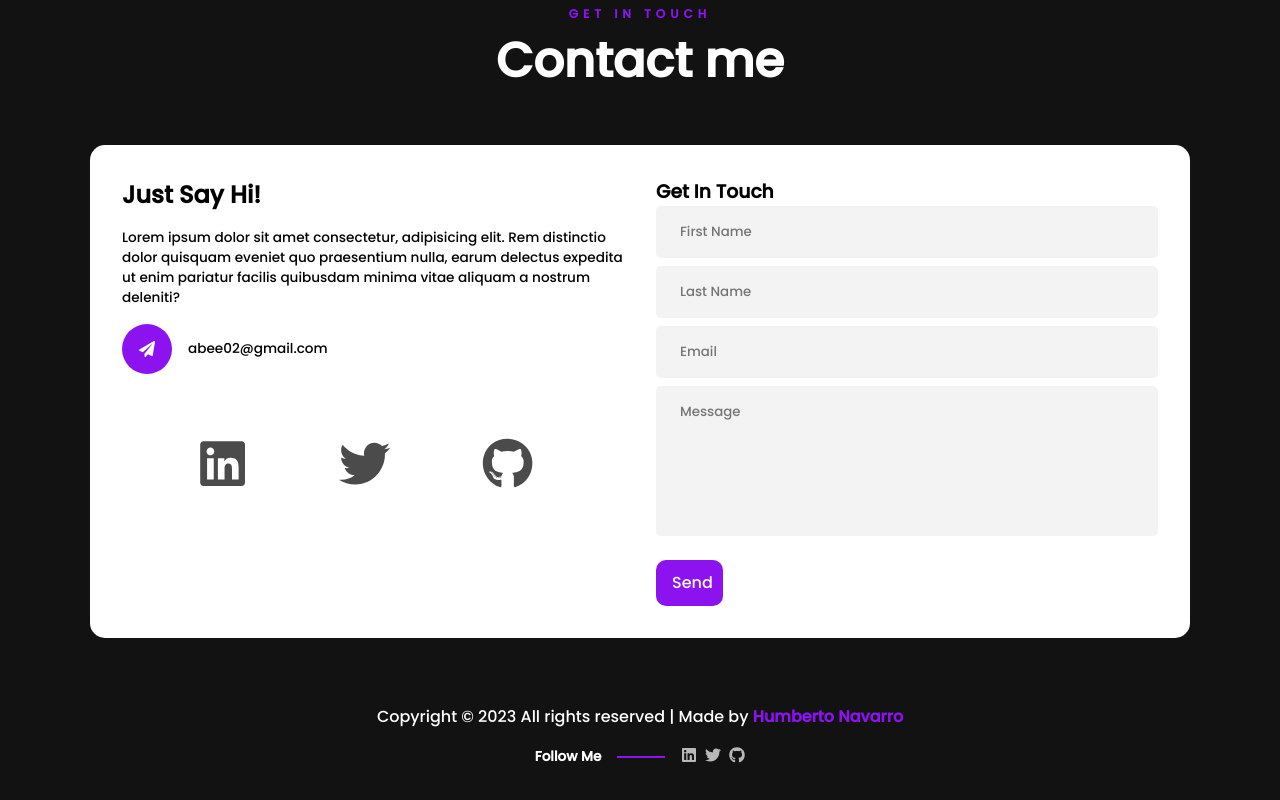
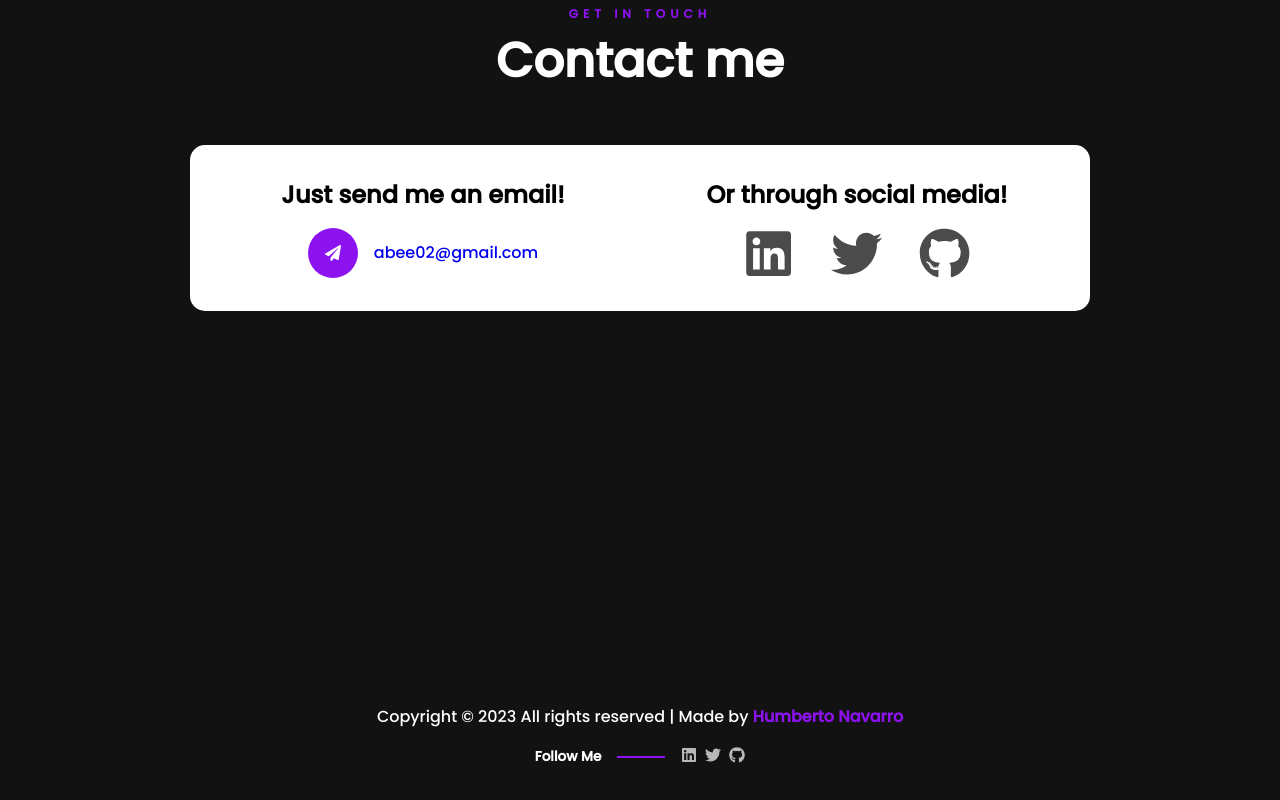
Before and after one commit to fanpug/portfolio-website, a React (Vite) app: page / in a window 1280 px wide. Shown: the part 3356-4156 px from the top of the page. Built offline with nearby package versions, Linux system fonts and the light colour scheme.

Commit message:
Rework Contact section

```diff
--- a/src/components/Contact/Contact.jsx
+++ b/src/components/Contact/Contact.jsx
@@ -18,6 +18,7 @@ const Contact = () => {
         <span>Get in touch</span>
         <h1>Contact me</h1>
       </motion.div>
+
       <div className="contact-form">
         <motion.div
           className="contact-left-container"
@@ -33,27 +34,27 @@ const Contact = () => {
             duration: 1
           }}
         >
-          <h3>Just Say Hi!</h3>
-          <p className='contact-text'>
-            Lorem ipsum dolor sit amet consectetur, adipisicing elit. Rem distinctio dolor quisquam eveniet quo praesentium nulla, earum delectus expedita ut enim pariatur facilis quibusdam minima vitae aliquam a nostrum deleniti?
-          </p>
+          <h3 className='contact-title'>Just send me an email!</h3>
 
           {contacts.map((contact) =>
             <div
               className="contact-left"
               key={contact.id}
             >
-              <div className="contact-icon">{contact.icon}</div>
-              <p>{contact.infoText}</p>
+              <a
+                href={`mailto:${contact.infoText}`}
+                className='contact-icon'
+              >
+                {contact.icon}
+              </a>
+              <a
+                href={`mailto:${contact.infoText}`}
+                className='contact-text'
+              >
+                {contact.infoText}
+              </a>
             </div>
           )}
-          <div className="contact-social-icons">
-            {socialMedia.map((icon, idx) =>
-              <a href={icon.link} key={idx} target='_blank'>
-                {icon.icon}
-              </a>
-            )}
-          </div>
         </motion.div>
 
         <motion.div
@@ -70,30 +71,14 @@ const Contact = () => {
             duration: 1
           }}
         >
-          <h3>Get In Touch</h3>
-          <div className="row">
-            <input type="text" placeholder='First Name'/>
+          <h3 className='contact-title'>Or through social media!</h3>
+          <div className="contact-social-icons">
+            {socialMedia.map((icon, idx) =>
+              <a href={icon.link} key={idx} target='_blank'>
+                {icon.icon}
+              </a>
+            )}
           </div>
-          <div className="row">
-            <input type="text" placeholder='Last Name'/>
-          </div>
-          <div className="row">
-            <input type="email" placeholder='Email'/>
-          </div>
-          <div className="row">
-            <textarea placeholder='Message'></textarea>
-          </div>
-          <motion.div
-            className="btn"
-            whileHover={{
-              scale: 1.1
-            }}
-            transition={{
-              duration: 0.2
-            }}
-          >
-            <a href="#">Send</a>
-          </motion.div>
         </motion.div>
       </div>
     </section>
--- a/src/components/Contact/Contact.scss
+++ b/src/components/Contact/Contact.scss
@@ -3,11 +3,12 @@
     grid-template-columns: repeat(2,1fr);
     background: #fff;
     border-radius: 15px;
-    max-width: 1100px;
+    max-width: 900px;
     gap: 2rem;
     overflow: hidden;
     margin: 0 auto;
     padding: 2rem;
+    justify-items: center;
 
     @media screen and (max-width: 760px) {
         grid-template-columns: 1fr;
@@ -15,27 +16,30 @@
 
 }
 
-.contact-left-container {
-    h3 {
+.contact-left {
+    display: flex;
+    align-items: center;
+    justify-content: center;
+    margin-top: 1rem;
+}
+
+.contact-title {
     font-size: 1.5rem;
     margin-bottom: 1rem;
+    text-align: center;
+
+    @media screen and (max-width: 768px) {
+        font-size: 1.2rem;
     }
-
 }
 
 .contact-text {
-    font-size: 0.85rem;
-    margin-bottom: 1rem;
-}
+    text-decoration: none;
+    transition: all 0.3s ease;
 
-.contact-left {
-    display: flex;
-    align-items: center;
-    margin-top: 1rem;
-
-
-    p {
-        font-size: 0.85rem;
+    &:hover {
+        scale: 1.1;
+        opacity: 1;
     }
 }
 
@@ -49,21 +53,25 @@
     align-items: center;
     justify-content: center;
     margin-right: 1rem;
+    transition: all 0.3s ease;
+
+    &:hover {
+        scale: 1.2;
+        opacity: 1;
+    }
 }
 
 .contact-social-icons {
     display: flex;
-    margin-top: 4rem;
+    align-items: center;
     justify-content: space-evenly;
-
-    //this style will only apply if the device
-    //has a screen and that screen is 768px or smaller
-    @media screen and (max-width: 768px) {
-        margin-top: 2rem;
-    }
+    width: 100%;
 
     a {
-        margin-right: 1rem;
+        display: flex;
+        align-items: center;
+        justify-content: center;
+    }
 
     svg {
         color: #000;
@@ -73,56 +81,26 @@
         font-size: 3.2rem;
 
         &:hover {
+            scale: 1.2;
             opacity: 1;
         }
     }
 }
-}
 
-.contact-right {
-    h3 {
-        font-size: 1.5rem;
-        margin-bottom: 1rem;
+.contact-right-container {
+    max-width: 400px;
+    width: fit-content;
+
+    @media screen and (max-width: 768px) {
+        width: fit-content;
     }
 }
 
-.row {
-    width: 100%;
-    display: grid;
-    grid-template-columns: repeat(auto-fit, minmax(150px,1fr));
-    gap: 0.5rem;
+.contact-left-container {
+    max-width: 400px;
+    width: fit-content;
 
-    input {
-        border: none;
-        outline: none;
-        margin-bottom: 0.5rem;
-        padding: 1rem 1.5rem;
-        background: #f3f3f3;
-        border-radius: 5px;
-    }
-
-    textarea {
-        border: none;
-        outline: none;
-        margin-bottom: 0.5rem;
-        padding: 1rem 1.5rem;
-        background: #f3f3f3;
-        border-radius: 5px;
-        resize: none;
-        min-height: 150px;
+    @media screen and (max-width: 768px) {
+        width: fit-content;
     }
 }
-
-.btn {
-    background: #8c12f0;
-    margin-top: 1rem;
-    padding: 0.65rem 1rem;
-    border-radius: 10px;
-    width: 4.2rem;
-    cursor: pointer;
-
-    a {
-        text-decoration: none;
-        color: #fff;
-    }
-}
```
Lines whose indentation alone changed are shown as unchanged.
